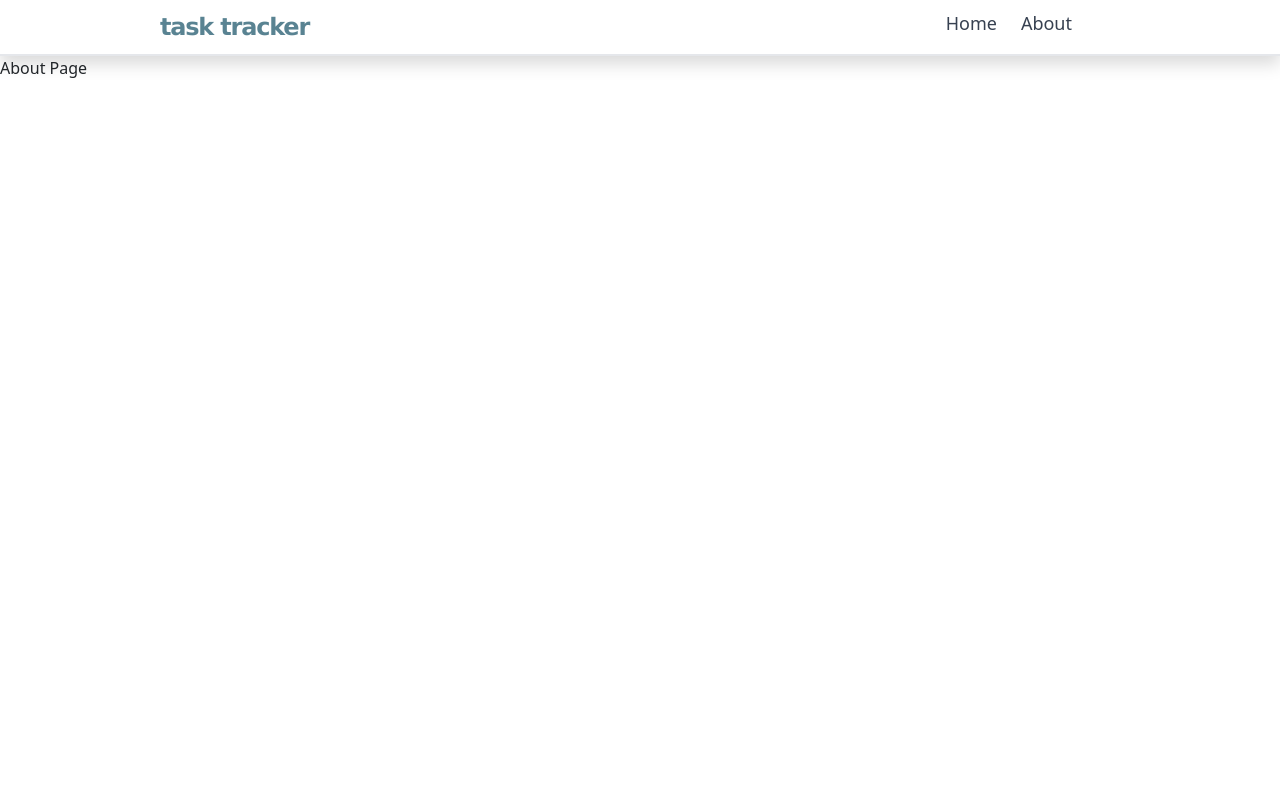
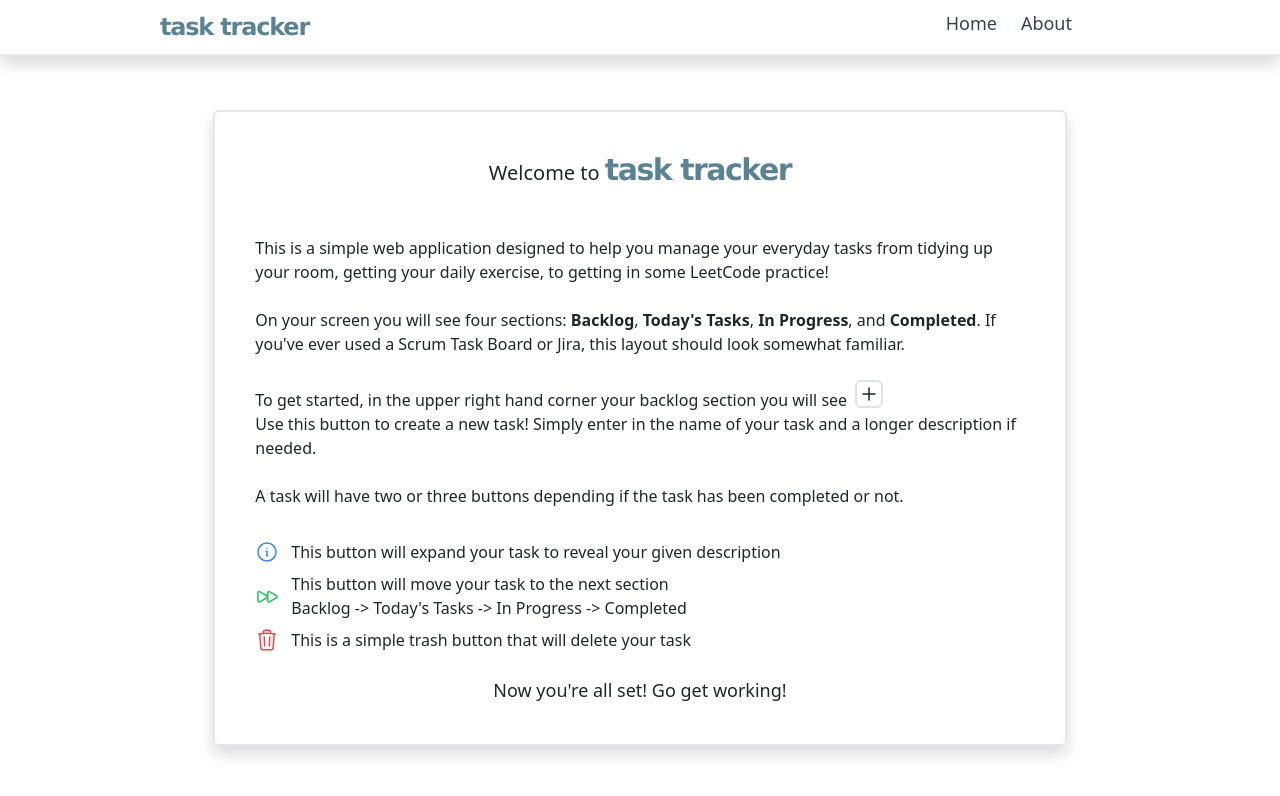
Before and after one commit to mvizcarra/task-tracking-application, a React (Create React App) app: page /about in a window 1280 px wide. Shown: the top 796 px of the page. Built offline with nearby package versions, Linux system fonts and the light colour scheme.

Commit message:
Added About Page content, description no longer required, adjusted description sizing

```diff
--- a/src/components/crudOperations/NewTaskModal.js
+++ b/src/components/crudOperations/NewTaskModal.js
@@ -45,7 +45,7 @@ function NewTaskModal(props){
                 </div>
                 <div className="p-2">
                     <label className="p-2 block " htmlFor='description'>Description</label>
-                    <textarea className="p-2 border w-[90%] rounded-xl" rows='2' id='description' required placeholder="Enter Task Description" ref={descriptionInputRef}/>
+                    <textarea className="p-2 border w-[90%] rounded-xl" rows='2' id='description' placeholder="Enter Task Description" ref={descriptionInputRef}/>
                 </div>
                 <div className="p-2">
                     <button className="border rounded border-red-700 text-red-500 hover:bg-red-500 hover:text-white p-2 m-2" onClick={onCancelHandler}>Cancel</button>
--- a/src/components/displayLists/BacklogItem.js
+++ b/src/components/displayLists/BacklogItem.js
@@ -20,9 +20,9 @@ function BacklogItem(props) {
     }
 
     return (
-        <li className={`flex flex-row flex-wrap ${descriptionIsOpen ? "w-full order-first" : "w-1/3"}`}>
+        <li className={` ${descriptionIsOpen ? "w-full flex order-first justify-center" : "w-1/3 flex flex-row flex-wrap"}`}>
 
-            <div className="border-2 border-gray-200 hover:border-gray-300 hover:font-semibold rounded m-1 w-full  px-10 items-center bg-white">
+            <div className={`${descriptionIsOpen ? "w-2/5 justify-center mx-20" : "w-full"} border-2 border-gray-200 hover:border-gray-300 hover:font-semibold rounded m-1  px-10 items-center bg-white`}>
 
                 <div className="flex justify-between items-center">
 
@@ -49,7 +49,7 @@ function BacklogItem(props) {
                 </div>
 
                 {descriptionIsOpen ? (
-                    <div className="border-top text-center py-4">{props.description}</div>
+                    <div className="border-top text-center py-4">{props.description ? props.description: "no additional description"}</div>
                 ) : null}
 
             </div>
--- a/src/components/displayLists/TaskItem.js
+++ b/src/components/displayLists/TaskItem.js
@@ -51,7 +51,7 @@ function TaskItem(props) {
                 </div>
 
                 {descriptionIsOpen ? (
-                    <div className="border-top text-center py-4">{props.description}</div>
+                    <div className="border-top text-center py-4">{props.description ? props.description: "no additional description"}</div>
                 ) : null}
 
             </div>
--- a/src/components/layout/Layout.js
+++ b/src/components/layout/Layout.js
@@ -5,7 +5,7 @@ function Layout(props){
 
         <div className="h-screen flex flex-col bg-white">
             <MainNavigation  className=""/>
-            <div className=" h-screen">
+            <div className="h-screen">
             {props.children}
             </div>
         </div>
--- a/src/pages/About.js
+++ b/src/pages/About.js
@@ -1,7 +1,70 @@
 
 
 function AboutPage() {
-    return <div>About Page</div>;
+    return (
+        <div className="grid h-full place-items-center">
+            <div className="border-2 p-10 rounded shadow w-2/3">
+
+                <div className="text-xl text-center pb-5">
+                    Welcome to <span className="text-3xl tracking-tighter font-[Verdana] font-bold text-[#598392]">task tracker</span>
+                </div>
+
+                <div className="">
+                    This is a simple web application designed to help you manage your everyday tasks from tidying up your room,
+                    getting your daily exercise, to getting in some LeetCode practice!<br/><br/>
+                    On your screen you will see four sections: <strong>Backlog</strong>, <strong>Today's Tasks</strong>,
+                    <strong> In Progress</strong>, and <strong>Completed</strong>. If you've ever used a Scrum Task Board or Jira,
+                    this layout should look somewhat familiar.<br /><br />
+                    To get started, in the upper right hand corner your backlog section you will see
+
+                        <button className="border rounded inline-block hover:bg-blue-500 hover:text-white ml-2">
+                            <svg xmlns="http://www.w3.org/2000/svg" fill="none" viewBox="0 0 24 24" strokeWidth={1.5} stroke="currentColor" className="w-6 h-6">
+                            <path strokeLinecap="round" strokeLinejoin="round" d="M12 6v12m6-6H6" />
+                            </svg>
+                        </button>
+
+                    <br />Use this button to create a new task! Simply enter in the name of your task and a longer description if needed.<br/><br/>
+                    A task will have two or three buttons depending if the task has been completed or not.<br/><br/>
+                </div>
+
+
+                <div className="flex my-2">
+                    <button className="rounded text-blue-500 hover:bg-blue-500 hover:text-white">
+                        <svg xmlns="http://www.w3.org/2000/svg" fill="none" viewBox="0 0 24 24" strokeWidth={1.5} stroke="currentColor" className="w-6 h-6">
+                        <path strokeLinecap="round" strokeLinejoin="round" d="M11.25 11.25l.041-.02a.75.75 0 011.063.852l-.708 2.836a.75.75 0 001.063.853l.041-.021M21 12a9 9 0 11-18 0 9 9 0 0118 0zm-9-3.75h.008v.008H12V8.25z" />
+                        </svg>
+                    </button>
+
+                    <div className="ml-3">This button will expand your task to reveal your given description</div>
+                </div>
+
+                <div className="flex my-2">
+                    <button className="rounded text-green-500 hover:bg-green-500 hover:text-white">
+                        <svg xmlns="http://www.w3.org/2000/svg" fill="none" viewBox="0 0 24 24" strokeWidth={1.5} stroke="currentColor" className="w-6 h-6">
+                        <path strokeLinecap="round" strokeLinejoin="round" d="M3 8.688c0-.864.933-1.405 1.683-.977l7.108 4.062a1.125 1.125 0 010 1.953l-7.108 4.062A1.125 1.125 0 013 16.81V8.688zM12.75 8.688c0-.864.933-1.405 1.683-.977l7.108 4.062a1.125 1.125 0 010 1.953l-7.108 4.062a1.125 1.125 0 01-1.683-.977V8.688z" />
+                        </svg>
+                    </button>
+                    <div className="ml-3">This button will move your task to the next section <br/>Backlog -{'>'} Today's Tasks -{'>'} In Progress -{'>'} Completed</div>
+                </div>
+
+                <div className="flex my-2">
+                    <button className="rounded text-red-500 hover:bg-red-500 hover:text-white">
+                        <svg xmlns="http://www.w3.org/2000/svg" fill="none" viewBox="0 0 24 24" strokeWidth={1.5} stroke="currentColor" className="w-6 h-6">
+                        <path strokeLinecap="round" strokeLinejoin="round" d="M14.74 9l-.346 9m-4.788 0L9.26 9m9.968-3.21c.342.052.682.107 1.022.166m-1.022-.165L18.16 19.673a2.25 2.25 0 01-2.244 2.077H8.084a2.25 2.25 0 01-2.244-2.077L4.772 5.79m14.456 0a48.108 48.108 0 00-3.478-.397m-12 .562c.34-.059.68-.114 1.022-.165m0 0a48.11 48.11 0 013.478-.397m7.5 0v-.916c0-1.18-.91-2.164-2.09-2.201a51.964 51.964 0 00-3.32 0c-1.18.037-2.09 1.022-2.09 2.201v.916m7.5 0a48.667 48.667 0 00-7.5 0" />
+                        </svg>
+                    </button>
+                    <div className="ml-3">This is a simple trash button that will delete your task</div>
+                </div>
+
+                <div className="text-lg text-center mt-4">
+                    Now you're all set! Go get working!
+                </div>
+
+
+
+            </div>
+        </div>
+    );
 }
 
 export default AboutPage;
```
